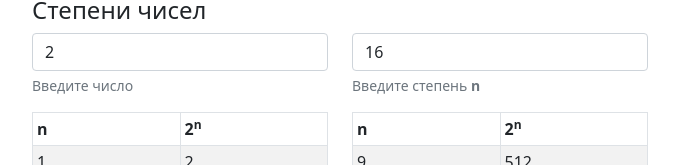
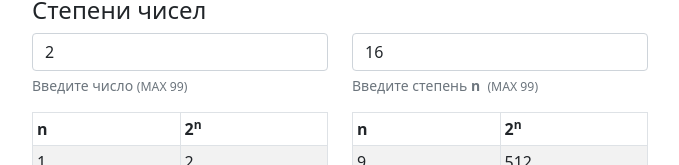
Before and after one commit to mccrush/info, a Vue app: page / in a window 1280 px wide. Both pictures are taken after a click on the button "Степени". Shown: the part 216-381 px from the top of the page, without its empty margins (300-979 px from the left). Built offline with nearby package versions, Linux system fonts and the light colour scheme.

Commit message:
Add description

```diff
--- a/src/views/Step.vue
+++ b/src/views/Step.vue
@@ -12,7 +12,10 @@
             max="99"
             step="1"
           />
-          <div id="resultNumHelp" class="form-text mb-3">Введите число</div>
+          <div id="resultNumHelp" class="form-text mb-3">
+            Введите число
+            <small title="MAX 99">(MAX 99)</small>
+          </div>
           <div class="d-block d-sm-none">
             <input
               type="number"
@@ -23,7 +26,8 @@
               step="1"
             />
             <div id="resultNumHelp" class="form-text mb-3">
-              Введите степень <strong>n</strong>
+              Введите степень <strong>n</strong>&nbsp;
+              <small title="MAX 99">(MAX 99)</small>
             </div>
           </div>
           <table
@@ -54,7 +58,8 @@
               step="1"
             />
             <div id="resultNumHelp" class="form-text mb-3">
-              Введите степень <strong>n</strong>
+              Введите степень <strong>n</strong>&nbsp;
+              <small title="MAX 99">(MAX 99)</small>
             </div>
           </div>
           <table
```
